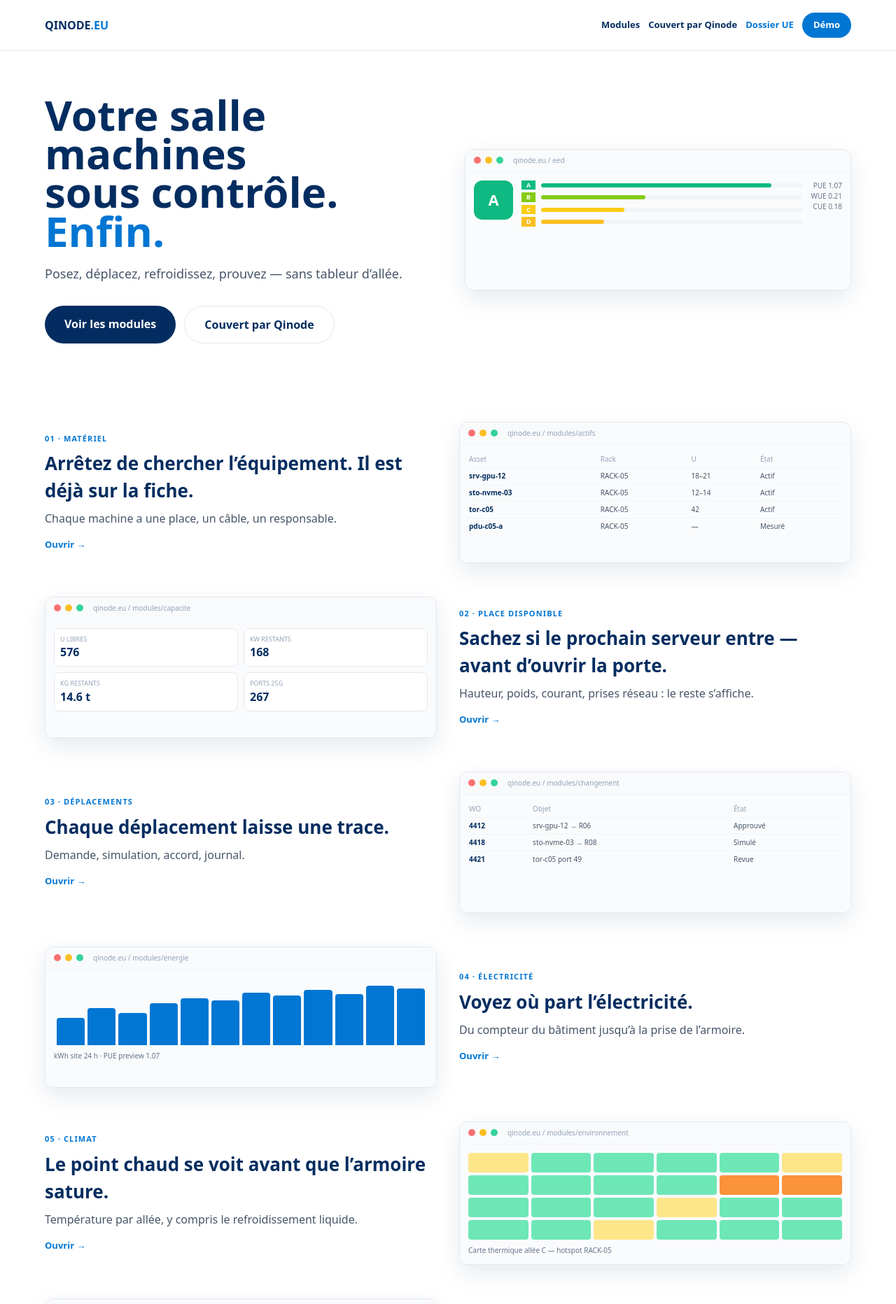
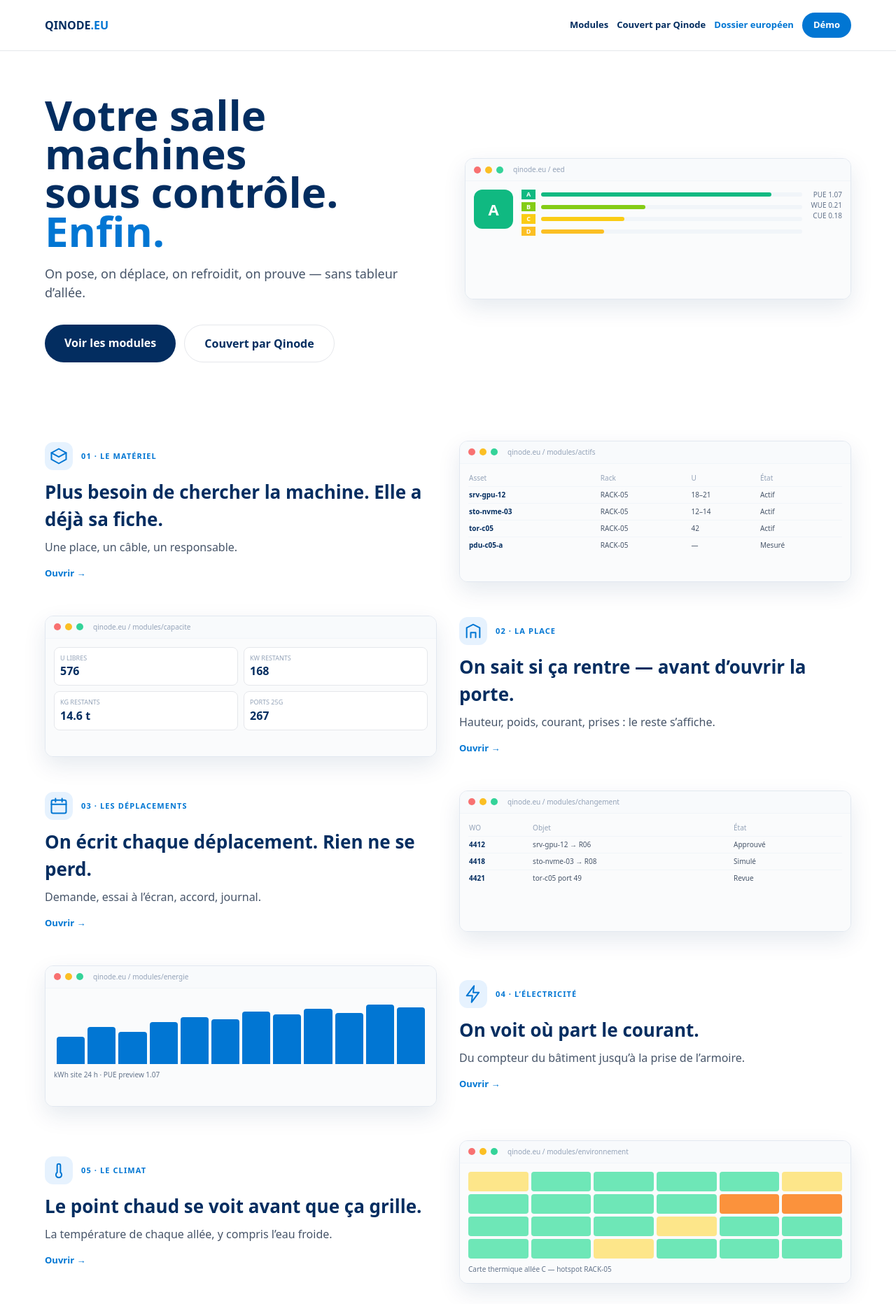
Before and after one commit to Geoking2104/DCIM, a Next.js app in the folder web/: page /eed in a window 1280 px wide. Shown: the top 1864 px of the page at 70% size. Built offline with nearby package versions, Linux system fonts and the light colour scheme.

Commit message:
feat(home): pictogram on every card, simpler wording

```diff
--- a/web/components/MarketingHome.tsx
+++ b/web/components/MarketingHome.tsx
@@ -1,65 +1,58 @@
 import ModuleShot from '@/components/ModuleShot';
+import CoverIcon from '@/components/CoverIcons';
 
 const MODULES = [
-  { slug: 'actifs', k: '01', title: 'Matériel', hook: 'Arrêtez de chercher l’équipement. Il est déjà sur la fiche.', benefit: 'Chaque machine a une place, un câble, un responsable.', href: (l: string) => `/${l}/modules/actifs` },
-  { slug: 'capacite', k: '02', title: 'Place disponible', hook: 'Sachez si le prochain serveur entre — avant d’ouvrir la porte.', benefit: 'Hauteur, poids, courant, prises réseau : le reste s’affiche.', href: (l: string) => `/${l}/modules/capacite` },
-  { slug: 'changement', k: '03', title: 'Déplacements', hook: 'Chaque déplacement laisse une trace.', benefit: 'Demande, simulation, accord, journal.', href: (l: string) => `/${l}/modules/changement` },
-  { slug: 'energie', k: '04', title: 'Électricité', hook: 'Voyez où part l’électricité.', benefit: 'Du compteur du bâtiment jusqu’à la prise de l’armoire.', href: (l: string) => `/${l}/modules/energie` },
-  { slug: 'environnement', k: '05', title: 'Climat', hook: 'Le point chaud se voit avant que l’armoire sature.', benefit: 'Température par allée, y compris le refroidissement liquide.', href: (l: string) => `/${l}/modules/environnement` },
-  { slug: 'puissance', k: '06', title: 'Prises', hook: 'La prise du serveur parle.', benefit: 'Mesure à la prise, historique, phases équilibrées.', href: (l: string) => `/${l}/power` },
-  { slug: 'visualisation-3d', k: '07', title: 'Salle en 3D', hook: 'La salle entière, dans le navigateur.', benefit: 'Électricité, chaleur et froid sur la même vue.', href: (l: string) => `/${l}/modules/visualisation-3d` },
-  { slug: 'securite', k: '08', title: 'Accès', hook: 'Chaque locataire ne voit que son périmètre.', benefit: 'Qui a le droit de voir, de déplacer, d’exporter.', href: (l: string) => `/${l}/modules/securite` },
-  { slug: 'analytique', k: '09', title: 'Tendances', hook: 'La tendance parle avant l’alarme.', benefit: 'Charge et efficacité dans le temps, pas une photo figée.', href: (l: string) => `/${l}/modules/analytique` },
-  { slug: 'connectivites', k: '10', title: 'Câbles et courant', hook: 'Un clic sur une prise. Tout ce qui tombe avec.', benefit: 'Réseau et électricité dans le même dessin.', href: (l: string) => `/${l}/modules/connectivites` },
-  { slug: 'eed', k: 'UE', title: 'Dossier énergie européen', hook: 'Le dossier européen en un écran.', benefit: 'Chiffres d’énergie, d’eau et de carbone prêts à relire.', href: (l: string) => `/${l}/eed` }
+  { slug: 'actifs', icon: 'box', k: '01', title: 'Le matériel', hook: 'Plus besoin de chercher la machine. Elle a déjà sa fiche.', benefit: 'Une place, un câble, un responsable.', href: (l: string) => `/${l}/modules/actifs` },
+  { slug: 'capacite', icon: 'place', k: '02', title: 'La place', hook: 'On sait si ça rentre — avant d’ouvrir la porte.', benefit: 'Hauteur, poids, courant, prises : le reste s’affiche.', href: (l: string) => `/${l}/modules/capacite` },
+  { slug: 'changement', icon: 'calendar', k: '03', title: 'Les déplacements', hook: 'On écrit chaque déplacement. Rien ne se perd.', benefit: 'Demande, essai à l’écran, accord, journal.', href: (l: string) => `/${l}/modules/changement` },
+  { slug: 'energie', icon: 'bolt', k: '04', title: 'L’électricité', hook: 'On voit où part le courant.', benefit: 'Du compteur du bâtiment jusqu’à la prise de l’armoire.', href: (l: string) => `/${l}/modules/energie` },
+  { slug: 'environnement', icon: 'thermo', k: '05', title: 'Le climat', hook: 'Le point chaud se voit avant que ça grille.', benefit: 'La température de chaque allée, y compris l’eau froide.', href: (l: string) => `/${l}/modules/environnement` },
+  { slug: 'puissance', icon: 'plug', k: '06', title: 'Les prises', hook: 'Chaque prise dit ce qu’elle consomme.', benefit: 'Mesure, historique, équilibre entre les phases.', href: (l: string) => `/${l}/power` },
+  { slug: 'visualisation-3d', icon: 'cube', k: '07', title: 'La salle en volume', hook: 'Toute la salle, dans le navigateur.', benefit: 'Courant, chaleur et froid sur la même vue.', href: (l: string) => `/${l}/modules/visualisation-3d` },
+  { slug: 'securite', icon: 'lock', k: '08', title: 'Les accès', hook: 'Chacun ne voit que ce qui le concerne.', benefit: 'Qui peut regarder, déplacer, exporter.', href: (l: string) => `/${l}/modules/securite` },
+  { slug: 'analytique', icon: 'trend', k: '09', title: 'Les tendances', hook: 'On voit venir le problème avant l’alarme.', benefit: 'La charge dans le temps, pas une photo d’un jour.', href: (l: string) => `/${l}/modules/analytique` },
+  { slug: 'connectivites', icon: 'cable', k: '10', title: 'Les câbles', hook: 'Un clic : tout ce qui tombe avec cette prise.', benefit: 'Câbles réseau et courant dans le même dessin.', href: (l: string) => `/${l}/modules/connectivites` },
+  { slug: 'eed', icon: 'file', k: 'UE', title: 'Le dossier européen', hook: 'Le dossier énergie tient en un écran.', benefit: 'Électricité, eau, carbone : prêts à relire.', href: (l: string) => `/${l}/eed` }
 ] as const;
-
-function Icon({ name }: { name: string }) {
-  const common = 'w-8 h-8';
-  if (name === 'eye') return <svg viewBox="0 0 24 24" className={common} fill="none" stroke="currentColor" strokeWidth="1.8"><path d="M2 12s4-7 10-7 10 7 10 7-4 7-10 7S2 12 2 12Z"/><circle cx="12" cy="12" r="3"/></svg>;
-  if (name === 'bolt') return <svg viewBox="0 0 24 24" className={common} fill="none" stroke="currentColor" strokeWidth="1.8"><path d="M13 2 4 14h7l-1 8 9-12h-7l1-8Z"/></svg>;
-  if (name === 'box') return <svg viewBox="0 0 24 24" className={common} fill="none" stroke="currentColor" strokeWidth="1.8"><path d="M21 8 12 3 3 8l9 5 9-5Z"/><path d="M3 8v8l9 5 9-5V8"/></svg>;
-  return <svg viewBox="0 0 24 24" className={common} fill="none" stroke="currentColor" strokeWidth="1.8"><path d="M4 19V5h16v14"/><path d="M8 19v-6h8v6"/></svg>;
-}
 
 const BLOCKS = [
   {
     icon: 'eye',
-    title: 'Voir et réagir',
+    title: 'Voir ce qui se passe',
     items: [
-      { t: 'Surveiller en direct', no: 'Plusieurs écrans. Une alerte passe à côté.', yes: 'Une seule file d’alertes, jour et nuit.', how: 'Les prises et les armoires poussent leur état. Plus besoin de cinq consoles.', links: [{ label: 'Prises', path: '/power' }, { label: 'Câbles', path: '/modules/connectivites' }] },
-      { t: 'Anticiper la panne', no: 'On réagit après coup, lors d’un contrôle.', yes: 'On voit la tendance monter pendant la semaine.', how: 'La charge et les points chauds sont suivis tous les jours. On bloque une installation avant le week-end.', links: [{ label: 'Tendances', path: '/modules/analytique' }, { label: 'Climat', path: '/modules/environnement' }] },
-      { t: 'Trouver la cause', no: 'On cherche à la main, ça prend du temps.', yes: 'Un clic montre ce qui tombe avec.', how: 'Une prise réseau ou électrique affiche les applications, le locataire et l’onduleur derrière.', links: [{ label: 'Câbles', path: '/modules/connectivites' }, { label: 'Déplacements', path: '/modules/changement' }] }
+      { icon: 'eye', t: 'Garder un œil, tout le temps', no: 'Trop d’écrans. L’alerte passe à côté.', yes: 'Une seule liste, jour et nuit.', how: 'Les armoires disent elles-mêmes si ça va.', links: [{ label: 'Les prises', path: '/power' }, { label: 'Les câbles', path: '/modules/connectivites' }] },
+      { icon: 'trend', t: 'Voir venir la panne', no: 'On s’en rend compte trop tard.', yes: 'La courbe monte pendant la semaine.', how: 'On arrête une installation avant le week-end, pas après l’incident.', links: [{ label: 'Les tendances', path: '/modules/analytique' }, { label: 'Le climat', path: '/modules/environnement' }] },
+      { icon: 'search', t: 'Trouver la cause', no: 'On cherche à la main.', yes: 'Un clic montre ce qui est touché.', how: 'La prise, le locataire, l’onduleur : tout le fil s’affiche.', links: [{ label: 'Les câbles', path: '/modules/connectivites' }, { label: 'Les déplacements', path: '/modules/changement' }] }
     ]
   },
   {
     icon: 'bolt',
-    title: 'Électricité et climat',
+    title: 'Courant et chaleur',
     items: [
-      { t: 'Suivre l’électricité', no: 'Relevés à la main. Risque de surcharge.', yes: 'Chaque prise est mesurée. La facture baisse.', how: 'Du compteur du bâtiment jusqu’à la prise de l’armoire, le même chiffre.', links: [{ label: 'Électricité', path: '/modules/energie' }, { label: 'Prises', path: '/power' }] },
-      { t: 'Garder la salle au frais', no: 'Un capteur au fond. Des points chauds invisibles.', yes: 'Carte de chaleur par allée.', how: 'Température et humidité par rangée, y compris les boucles d’eau froide.', links: [{ label: 'Climat', path: '/modules/environnement' }, { label: 'Salle en 3D', path: '/modules/visualisation-3d' }] },
-      { t: 'Remplir les armoires', no: 'De la place perdue, ou plus de place du tout.', yes: 'On voit ce qui reste avant de poser.', how: 'Hauteur libre, kilos, courant et prises réseau : la pose est testée à l’écran.', links: [{ label: 'Place disponible', path: '/modules/capacite' }, { label: 'Salle en 3D', path: '/modules/visualisation-3d' }] }
+      { icon: 'bolt', t: 'Suivre le courant', no: 'On relève à la main. Ça surcharge.', yes: 'Chaque prise est mesurée.', how: 'Du compteur du bâtiment à la prise : un seul chiffre.', links: [{ label: 'L’électricité', path: '/modules/energie' }, { label: 'Les prises', path: '/power' }] },
+      { icon: 'thermo', t: 'Garder la salle au frais', no: 'Un capteur au fond. On rate le point chaud.', yes: 'Une carte de chaleur par allée.', how: 'Température et humidité, y compris les tuyaux d’eau froide.', links: [{ label: 'Le climat', path: '/modules/environnement' }, { label: 'La salle en volume', path: '/modules/visualisation-3d' }] },
+      { icon: 'rack', t: 'Remplir sans coincer', no: 'Soit trop vide, soit plus de place.', yes: 'On voit ce qui reste avant de poser.', how: 'Hauteur, kilos, courant : on teste à l’écran.', links: [{ label: 'La place', path: '/modules/capacite' }, { label: 'La salle en volume', path: '/modules/visualisation-3d' }] }
     ]
   },
   {
     icon: 'box',
-    title: 'Le matériel',
+    title: 'Ce qui est dans la salle',
     items: [
-      { t: 'Savoir ce qui est là', no: 'Un tableur d’allée, souvent faux.', yes: 'La fiche suit la machine.', how: 'Nom, hauteur, ports, contrat, locataire : une seule fiche.', links: [{ label: 'Matériel', path: '/modules/actifs' }] },
-      { t: 'Suivre les câbles', no: 'On tire le fil pour savoir où il va.', yes: 'Le chemin est dessiné de bout en bout.', how: 'De la prise murale à l’application, le dessin est le même que la salle.', links: [{ label: 'Câbles', path: '/modules/connectivites' }, { label: 'Matériel', path: '/modules/actifs' }] },
-      { t: 'Garder la main sur les accès', no: 'On fait confiance à la mémoire des équipes.', yes: 'Chaque visite et chaque déplacement est écrit.', how: 'Droits par personne et par locataire. Le dossier énergie européen reste une relecture humaine.', links: [{ label: 'Accès', path: '/modules/securite' }, { label: 'Déplacements', path: '/modules/changement' }, { label: 'Dossier UE', path: '/eed' }] }
+      { icon: 'box', t: 'Savoir ce qui est là', no: 'Un tableur, souvent faux.', yes: 'La fiche suit la machine.', how: 'Nom, place, câbles, contrat : une seule fiche.', links: [{ label: 'Le matériel', path: '/modules/actifs' }] },
+      { icon: 'cable', t: 'Suivre les fils', no: 'On tire le câble pour savoir où il va.', yes: 'Le chemin est dessiné.', how: 'De la prise jusqu’au service qui tourne dessus.', links: [{ label: 'Les câbles', path: '/modules/connectivites' }, { label: 'Le matériel', path: '/modules/actifs' }] },
+      { icon: 'lock', t: 'Savoir qui a le droit', no: 'On se fie à la mémoire des équipes.', yes: 'Chaque visite est écrite.', how: 'Droits par personne et par locataire. Le dossier européen se relit à deux.', links: [{ label: 'Les accès', path: '/modules/securite' }, { label: 'Les déplacements', path: '/modules/changement' }, { label: 'Le dossier européen', path: '/eed' }] }
     ]
   },
   {
-    icon: 'chart',
-    title: 'Décider',
+    icon: 'gauge',
+    title: 'Choisir et prouver',
     items: [
-      { t: 'Prévoir la place', no: 'On estime « à vue ».', yes: 'Les chiffres de la salle décident.', how: 'Ce qui reste en hauteur et en courant, plus la tendance du mois.', links: [{ label: 'Place disponible', path: '/modules/capacite' }, { label: 'Tendances', path: '/modules/analytique' }] },
-      { t: 'Organiser les interventions', no: 'Tout le monde se marche dessus.', yes: 'Fenêtre courte, équipes alignées.', how: 'D’où ça part, où ça arrive, qui valide. Un déplacement impossible est refusé avant la nuit.', links: [{ label: 'Déplacements', path: '/modules/changement' }] },
-      { t: 'Parler aux autres outils', no: 'Chacun a sa liste. On recopie.', yes: 'Une seule source. Les autres outils viennent lire.', how: 'La fiche matériel n’existe qu’une fois. Le reste s’y branche.', links: [{ label: 'Plateforme', path: '/plateforme' }, { label: 'Matériel', path: '/modules/actifs' }] },
-      { t: 'Suivre les dépenses', no: 'Le budget arrive trop tard.', yes: 'On voit le coût par armoire.', how: 'L’électricité de chaque zone, convertie en carbone si besoin.', links: [{ label: 'Électricité', path: '/modules/energie' }, { label: 'Dossier UE', path: '/eed' }] },
-      { t: 'Lire les chiffres utiles', no: 'Le rapport arrive la semaine suivante.', yes: 'Les écrans bougent avec la salle.', how: 'Énergie, eau, chaleur récupérée : même horloge que les compteurs.', links: [{ label: 'Tendances', path: '/modules/analytique' }, { label: 'Dossier UE', path: '/eed' }] },
-      { t: 'Préparer les dossiers', no: 'On assemble à la main, il manque une page.', yes: 'Le dossier se construit tout seul. Une personne relit.', how: 'Export prêt pour l’Europe. Qinode n’appose pas le tampon à votre place.', links: [{ label: 'Dossier UE', path: '/eed' }, { label: 'Tendances', path: '/modules/analytique' }] }
+      { icon: 'place', t: 'Prévoir la place', no: 'On estime à l’œil.', yes: 'Les chiffres de la salle décident.', how: 'Ce qui reste en hauteur et en courant, plus le mois qui vient.', links: [{ label: 'La place', path: '/modules/capacite' }, { label: 'Les tendances', path: '/modules/analytique' }] },
+      { icon: 'calendar', t: 'Organiser le travail', no: 'Tout le monde se marche dessus.', yes: 'Une fenêtre courte, des rôles clairs.', how: 'D’où ça part, où ça arrive, qui dit oui.', links: [{ label: 'Les déplacements', path: '/modules/changement' }] },
+      { icon: 'link', t: 'Parler aux autres outils', no: 'Chacun recopie sa liste.', yes: 'Une seule source. Les autres viennent lire.', how: 'La fiche n’existe qu’une fois.', links: [{ label: 'La plateforme', path: '/plateforme' }, { label: 'Le matériel', path: '/modules/actifs' }] },
+      { icon: 'euro', t: 'Suivre l’argent', no: 'Le budget arrive trop tard.', yes: 'On voit le coût par armoire.', how: 'Le courant de chaque zone, et le carbone si on le demande.', links: [{ label: 'L’électricité', path: '/modules/energie' }, { label: 'Le dossier européen', path: '/eed' }] },
+      { icon: 'gauge', t: 'Lire les bons chiffres', no: 'Le rapport arrive la semaine d’après.', yes: 'Les écrans bougent avec la salle.', how: 'Électricité, eau, chaleur récupérée : même horloge que les compteurs.', links: [{ label: 'Les tendances', path: '/modules/analytique' }, { label: 'Le dossier européen', path: '/eed' }] },
+      { icon: 'file', t: 'Préparer le dossier', no: 'On assemble à la main. Il manque une page.', yes: 'Le dossier se construit. Quelqu’un relit.', how: 'Prêt pour l’Europe. Qinode ne signe pas à votre place.', links: [{ label: 'Le dossier européen', path: '/eed' }, { label: 'Les tendances', path: '/modules/analytique' }] }
     ]
   }
 ];
@@ -76,7 +69,7 @@
           <div className="flex gap-3 items-center text-[13px] font-semibold">
             <a href="#modules">Modules</a>
             <a href="#couvert">Couvert par Qinode</a>
-            <a href={eed} className="text-[#0176D3]">Dossier UE</a>
+            <a href={eed} className="text-[#0176D3]">Dossier européen</a>
             <a href={demo} className="bg-[#0176D3] text-white px-4 py-2 rounded-full">Démo</a>
           </div>
         </div>
@@ -85,7 +78,7 @@
       <section className="max-w-[1200px] mx-auto px-6 pt-16 pb-12 grid lg:grid-cols-2 gap-12 items-center">
         <div>
           <h1 className="text-[42px] md:text-[60px] font-extrabold leading-[0.92]">Votre salle machines<br />sous contrôle.<br /><span className="text-[#0176D3]">Enfin.</span></h1>
-          <p className="mt-5 text-[18px] text-slate-600">Posez, déplacez, refroidissez, prouvez — sans tableur d’allée.</p>
+          <p className="mt-5 text-[18px] text-slate-600">On pose, on déplace, on refroidit, on prouve — sans tableur d’allée.</p>
           <div className="mt-8 flex flex-wrap gap-3">
             <a href="#modules" className="bg-[#032D60] text-white px-7 py-3.5 rounded-full font-semibold">Voir les modules</a>
             <a href="#couvert" className="border px-7 py-3.5 rounded-full font-semibold">Couvert par Qinode</a>
@@ -98,8 +91,11 @@
         {MODULES.map((m, i) => (
           <article key={m.slug} className={`grid lg:grid-cols-2 gap-8 items-center ${i % 2 ? 'lg:[&>div:first-child]:order-2' : ''}`}>
             <div>
-              <div className="text-[11px] font-bold uppercase tracking-widest text-[#0176D3]">{m.k} · {m.title}</div>
-              <h3 className="mt-2 text-[26px] font-extrabold">{m.hook}</h3>
+              <div className="flex items-center gap-3 text-[#0176D3]">
+                <span className="w-10 h-10 rounded-xl bg-[#E6F2FE] grid place-items-center"><CoverIcon name={m.icon} /></span>
+                <span className="text-[11px] font-bold uppercase tracking-widest">{m.k} · {m.title}</span>
+              </div>
+              <h3 className="mt-3 text-[26px] font-extrabold">{m.hook}</h3>
               <p className="mt-2 text-slate-600">{m.benefit}</p>
               <a href={m.href(locale)} className="inline-block mt-4 text-[13px] font-semibold text-[#0176D3]">Ouvrir →</a>
             </div>
@@ -111,20 +107,23 @@
       <section id="couvert" className="bg-[#F8FAFC] border-t">
         <div className="max-w-[1200px] mx-auto px-6 py-16">
           <h2 className="text-[32px] md:text-[40px] font-extrabold">Couvert par Qinode</h2>
-          <p className="mt-3 text-slate-600 max-w-[56ch]">Sans outil unique, on rattrape. Avec Qinode, chaque sujet a un écran.</p>
-          <div className="mt-10 space-y-8">
+          <p className="mt-3 text-slate-600 max-w-[56ch]">Sans outil unique, on court après. Avec Qinode, chaque sujet a son écran.</p>
+          <div className="mt-10 space-y-12">
             {BLOCKS.map((b) => (
               <div key={b.title}>
-                <div className="flex items-center gap-3 text-[#0176D3] mb-4">
-                  <div className="w-12 h-12 rounded-2xl bg-[#E6F2FE] grid place-items-center"><Icon name={b.icon} /></div>
+                <div className="flex items-center gap-3 mb-5 text-[#0176D3]">
+                  <div className="w-12 h-12 rounded-2xl bg-[#E6F2FE] grid place-items-center"><CoverIcon name={b.icon} className="w-8 h-8" /></div>
                   <h3 className="text-[22px] font-extrabold text-[#032D60]">{b.title}</h3>
                 </div>
                 <div className="grid md:grid-cols-2 xl:grid-cols-3 gap-4">
                   {b.items.map((it) => (
                     <article key={it.t} className="bg-white border rounded-2xl p-5">
+                      <div className="w-11 h-11 rounded-xl bg-[#E6F2FE] text-[#0176D3] grid place-items-center mb-3">
+                        <CoverIcon name={it.icon} />
+                      </div>
                       <h4 className="font-bold text-[16px]">{it.t}</h4>
-                      <p className="mt-3 text-[13px] text-slate-500"><span className="text-red-500 font-bold">Sans — </span>{it.no}</p>
-                      <p className="mt-2 text-[13px]"><span className="text-emerald-600 font-bold">Avec — </span>{it.yes}</p>
+                      <p className="mt-3 text-[13px] text-slate-500"><span className="text-red-500 font-bold">Sans outil — </span>{it.no}</p>
+                      <p className="mt-2 text-[13px]"><span className="text-emerald-600 font-bold">Avec Qinode — </span>{it.yes}</p>
                       <p className="mt-3 text-[13px] text-slate-600">{it.how}</p>
                       <div className="mt-3 flex flex-wrap gap-1.5">
                         {it.links.map((l) => (
```
